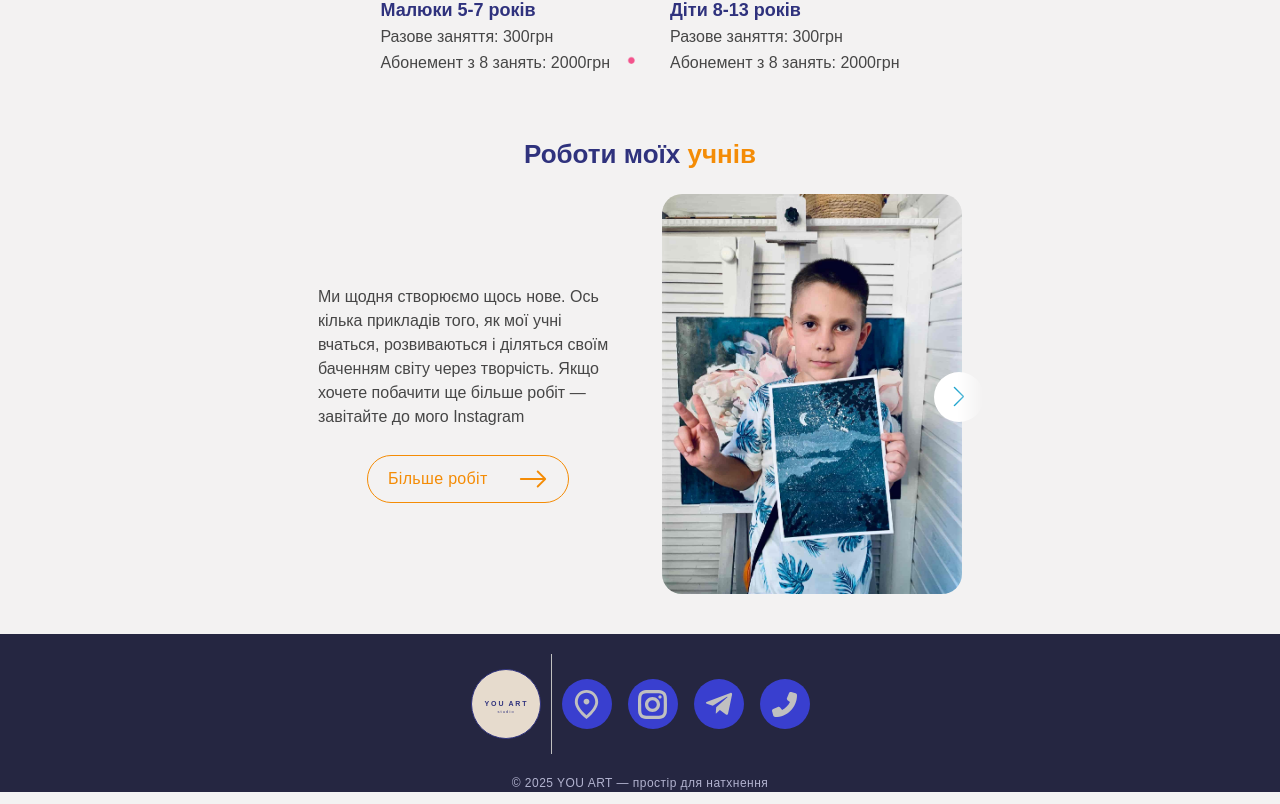
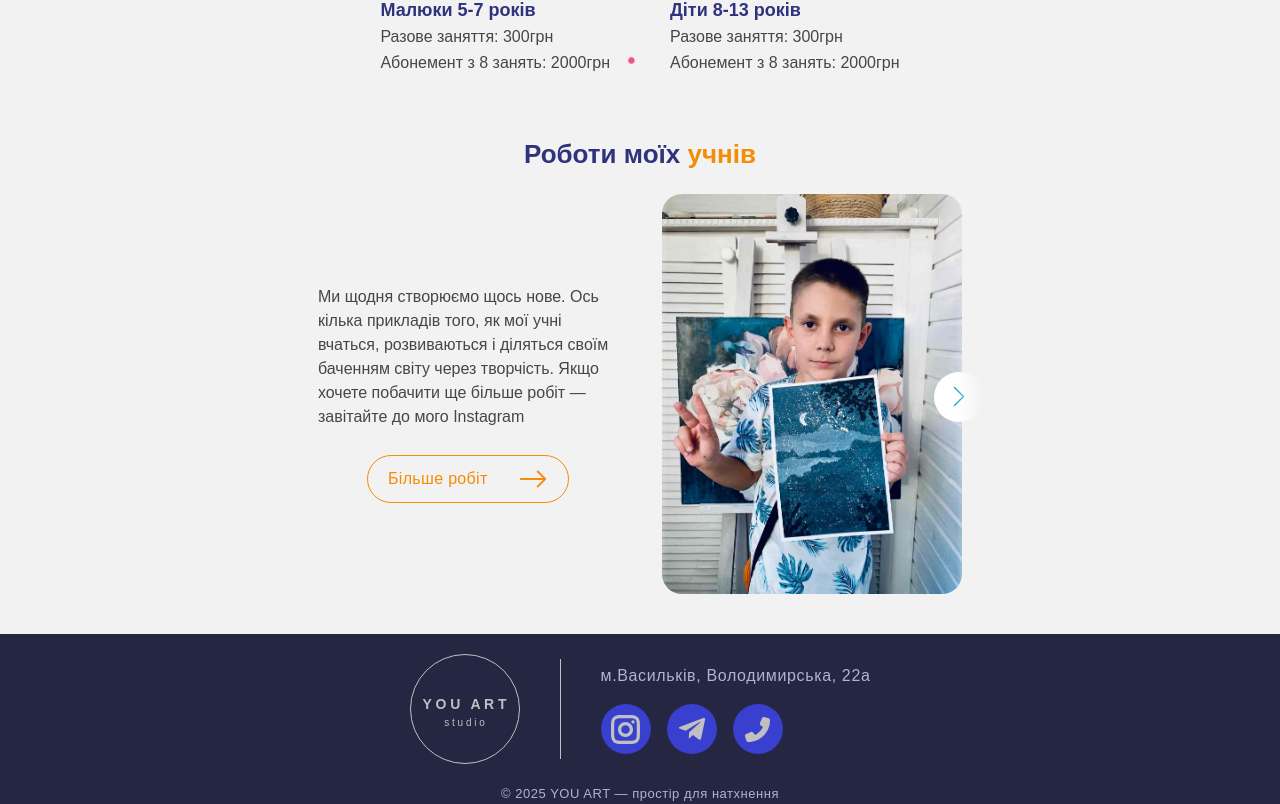
Before and after one commit to SerhiiMordvaniuk/you-art, a React (Vite) app: page / in a window 1280 px wide. Shown: the part 1451-2255 px from the top of the page. Built offline with nearby package versions, Linux system fonts and the light colour scheme.

Commit message:
laptop done

```diff
--- a/src/components/Footer/Footer.jsx
+++ b/src/components/Footer/Footer.jsx
@@ -6,8 +6,10 @@ import { GrInstagram } from "react-icons/gr";
 import { FaPhoneFlip } from "react-icons/fa6";
 import { FaTelegramPlane } from "react-icons/fa";
 import { MdOutlinePlace } from "react-icons/md";
+import useDeviceType from "../../Hooks/screenwidth";
 
 const Footer = () => {
+  const device = useDeviceType();
   return (
     <footer>
       <div className="container" id="contacts">
@@ -21,7 +23,20 @@ const Footer = () => {
               <p className={s.studio}>s t u d i o</p>
             </div>
             <div className={s.line}></div>
+            <div className={s.networkandaddres}>
+              {device === "mobile" ? (
+                ""
+              ) : (
+                <a
+                  className={s.addres}
+                  href="https://maps.app.goo.gl/dQd4wDXhkDfC2cFN6"
+                  target="_blanc"
+                >
+                  м.Васильків, Володимирська, 22а
+                </a>
+              )}
               <div className={s.networks}>
+                {device === "mobile" && (
                   <a
                     href="https://maps.app.goo.gl/dQd4wDXhkDfC2cFN6"
                     target="_blanc"
@@ -29,6 +44,7 @@ const Footer = () => {
                   >
                     <MdOutlinePlace size={35} className={s.map} />
                   </a>
+                )}
                 <a
                   href="https://www.instagram.com/_you___art"
                   target="_blanc"
@@ -49,6 +65,7 @@ const Footer = () => {
               </div>
             </div>
           </div>
+        </div>
         <p className={s.copy}>© 2025 YOU ART — простір для натхнення</p>
       </div>
     </footer>
--- a/src/components/Footer/Footer.module.css
+++ b/src/components/Footer/Footer.module.css
@@ -15,31 +15,31 @@ footer {
 
 .logo {
   border-radius: 50%;
-  width: 70px;
-  height: 70px;
-  border: 1px solid #2f327d;
+  width: 90px;
+  height: 90px;
+  border: 1px solid #c0c0c0;
   display: flex;
   flex-direction: column;
   justify-content: center;
   padding-top: 5px;
-  background-color: #e6dbcd;
-  color: #2f327d;
+  background-color: transparent;
+  color: #c0c0c0;
 }
 
 .art {
   font-family: var(--font-family);
   font-weight: 600;
-  font-size: 7px;
+  font-size: 13px;
   text-transform: uppercase;
   display: flex;
   justify-content: center;
-  gap: 5px;
+  gap: 6px;
 }
 
 .studio {
   font-family: var(--font-family);
   font-weight: 400;
-  font-size: 4px;
+  font-size: 8px;
 }
 
 .line {
@@ -100,3 +100,53 @@ footer {
   letter-spacing: 0.04em;
   color: #b2b3cf;
 }
+
+.addres {
+  font-family: var(--font-family);
+  font-weight: 400;
+  font-size: 16px;
+  letter-spacing: 0.04em;
+  color: #b2b3cf;
+  transition: all 250ms ease;
+
+  &:hover {
+    color: #393fcf;
+  }
+}
+
+@media (min-width: 768px) {
+  .wrapper {
+    padding-left: 40px;
+    padding-right: 40px;
+  }
+
+  .logodiv {
+    gap: 40px;
+  }
+
+  .logo {
+    width: 110px;
+    height: 110px;
+    border: 1px solid #c0c0c0;
+  }
+
+  .art {
+    font-size: 14px;
+    gap: 10px;
+  }
+
+  .studio {
+    font-size: 10px;
+  }
+
+  .copy {
+    font-size: 13px;
+  }
+
+  .networkandaddres {
+    display: flex;
+    flex-direction: column;
+    gap: 16px;
+    align-items: start;
+  }
+}
```
Lines whose indentation alone changed are shown as unchanged.
